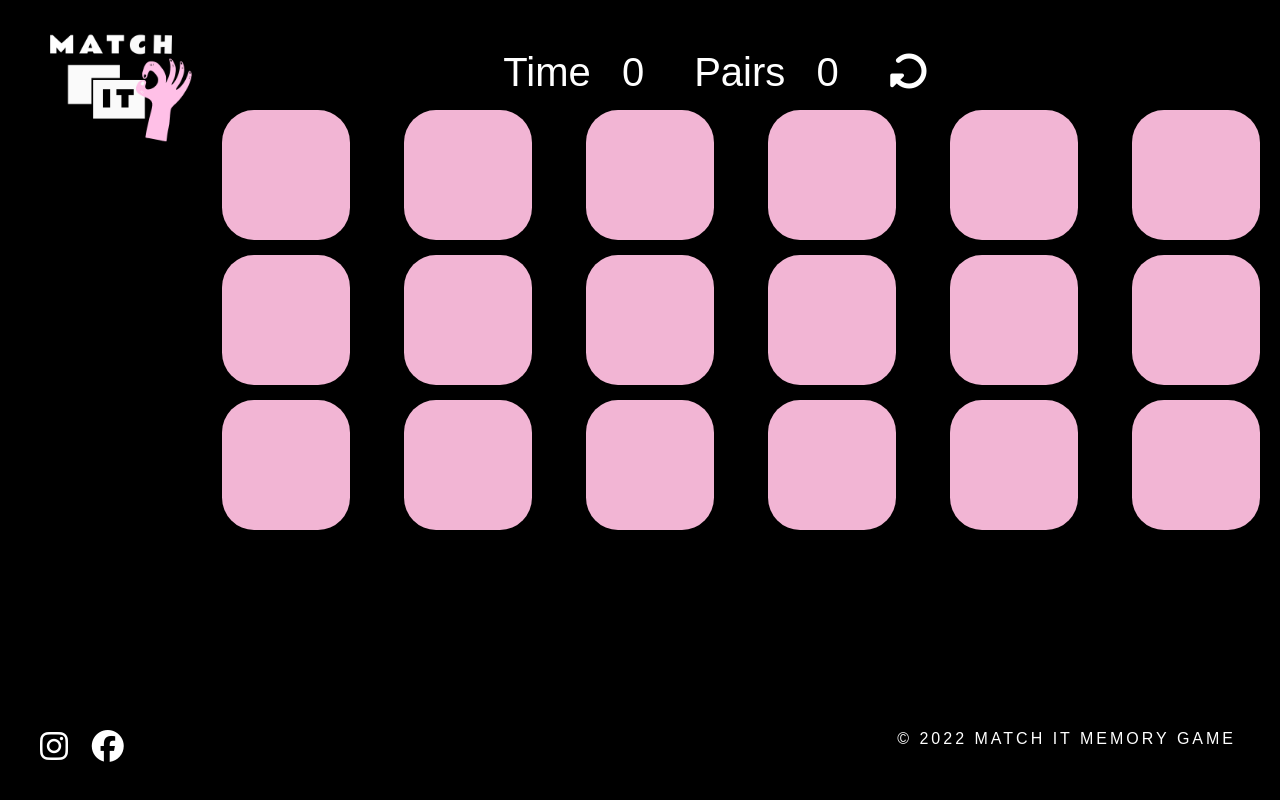
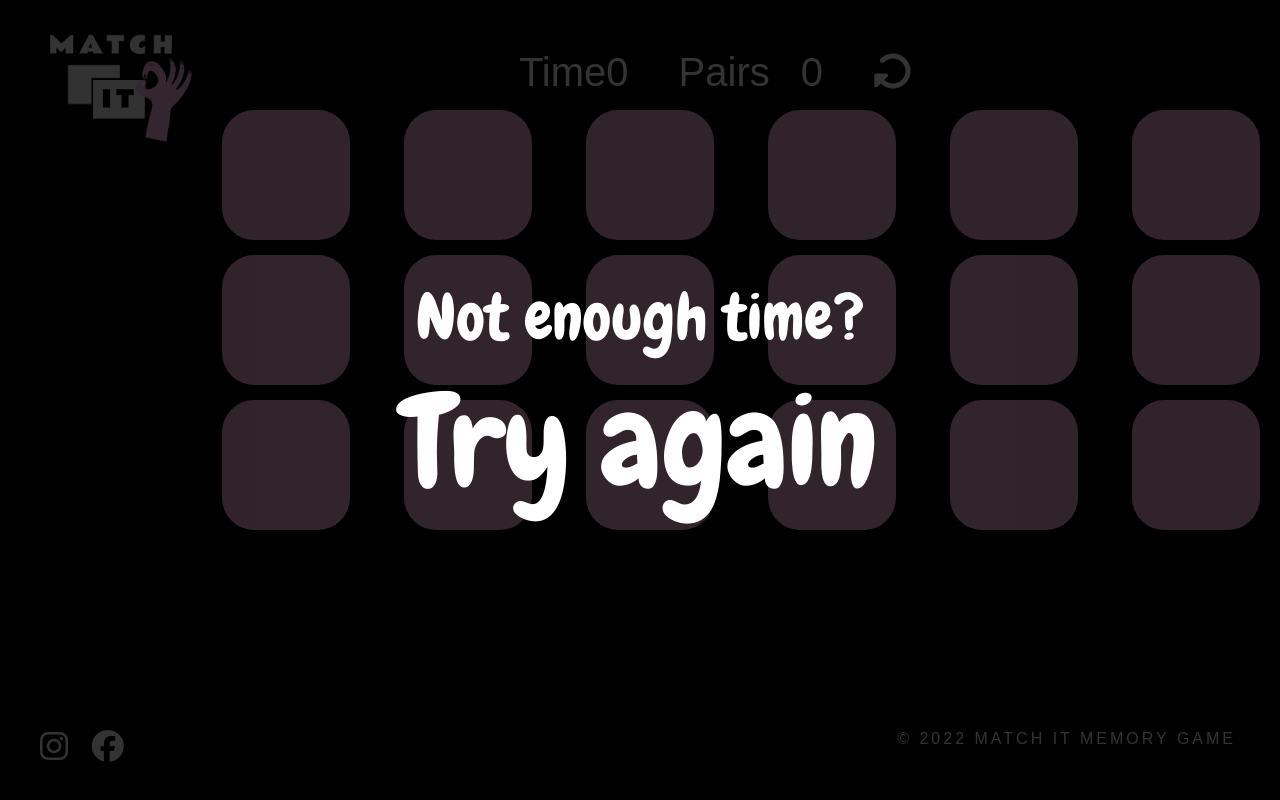
Before and after one commit to katzur/match-it, a plain HTML site: page game.html in a window 1280 px wide. Drawn offline with Linux system fonts and the light colour scheme; a web font is replaced by a local one.

Commit message:
Add timer to the game and add pop-up message once game runs out of time

```diff
--- a/assets/js/script.js
+++ b/assets/js/script.js
@@ -3,7 +3,23 @@ const cards = document.querySelectorAll('.memory-card');
 let hasFlippedCard = false;
 let lockBoard = false;
 let firstCard, secondCard;
+let time = 3;
 
+// timer
+function countDown() {
+
+    timer.innerHTML = time;
+    if (time > 0) {
+    (time = time -1)
+    } else {
+        (time === 0);
+// overlay at the end of the game
+    var popUp = document.getElementById('game-over-text');
+    popUp.classList.add('visible');
+    }
+}
+
+setInterval("countDown()", 1000);
 
 // flipping cards
 function flipCard() {
--- a/game.html
+++ b/game.html
@@ -43,7 +43,7 @@
         <div class="game-info-container">
 
             <div class="game-info">
-                Time<span id="timer"> 0</span>
+                Time<span id="timer"> 100</span>
             </div>
 
             <div class="game-info">
```
